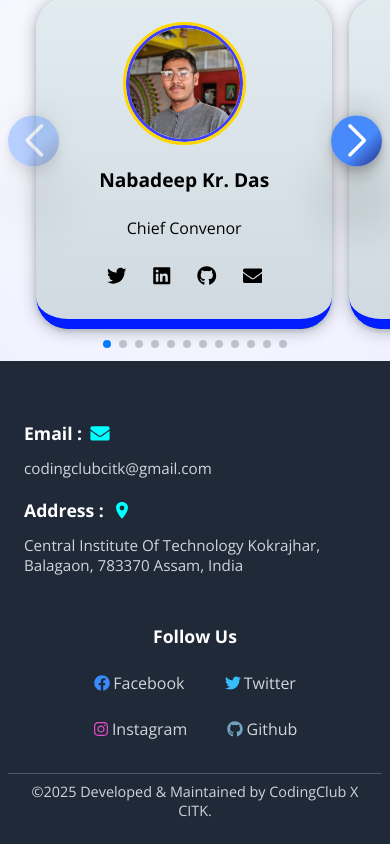
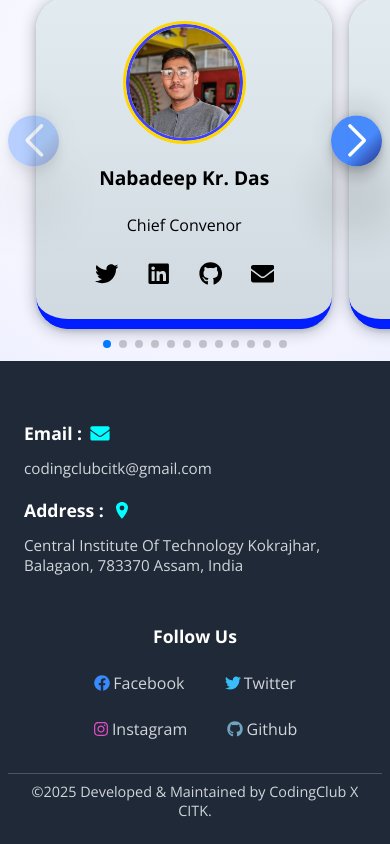
Before and after one commit to ssudem/CITK-Coding-Club, a React (Vite) app: page / in a window 390 px wide. Shown: the part 2480-3324 px from the top of the page. Built offline with nearby package versions, Linux system fonts and the light colour scheme; a web font is replaced by a local one.

Commit message:
41th commit

```diff
--- a/src/components/ProfileCard/profilecard.css
+++ b/src/components/ProfileCard/profilecard.css
@@ -117,7 +117,7 @@
   align-items: center;
   /* gap: 1rem; */
   width: 80%;
-  font-size: min(1.5rem, 5vw);
+  font-size: min(1.5rem, 6vw);
 }
 
 .social-icons > a {
@@ -135,7 +135,7 @@
     gap: 0.8rem;
   }
   .social-icons {
-    width: 70%;
+    width: 80%;
     justify-content: space-evenly;
   }
   .name {
```
